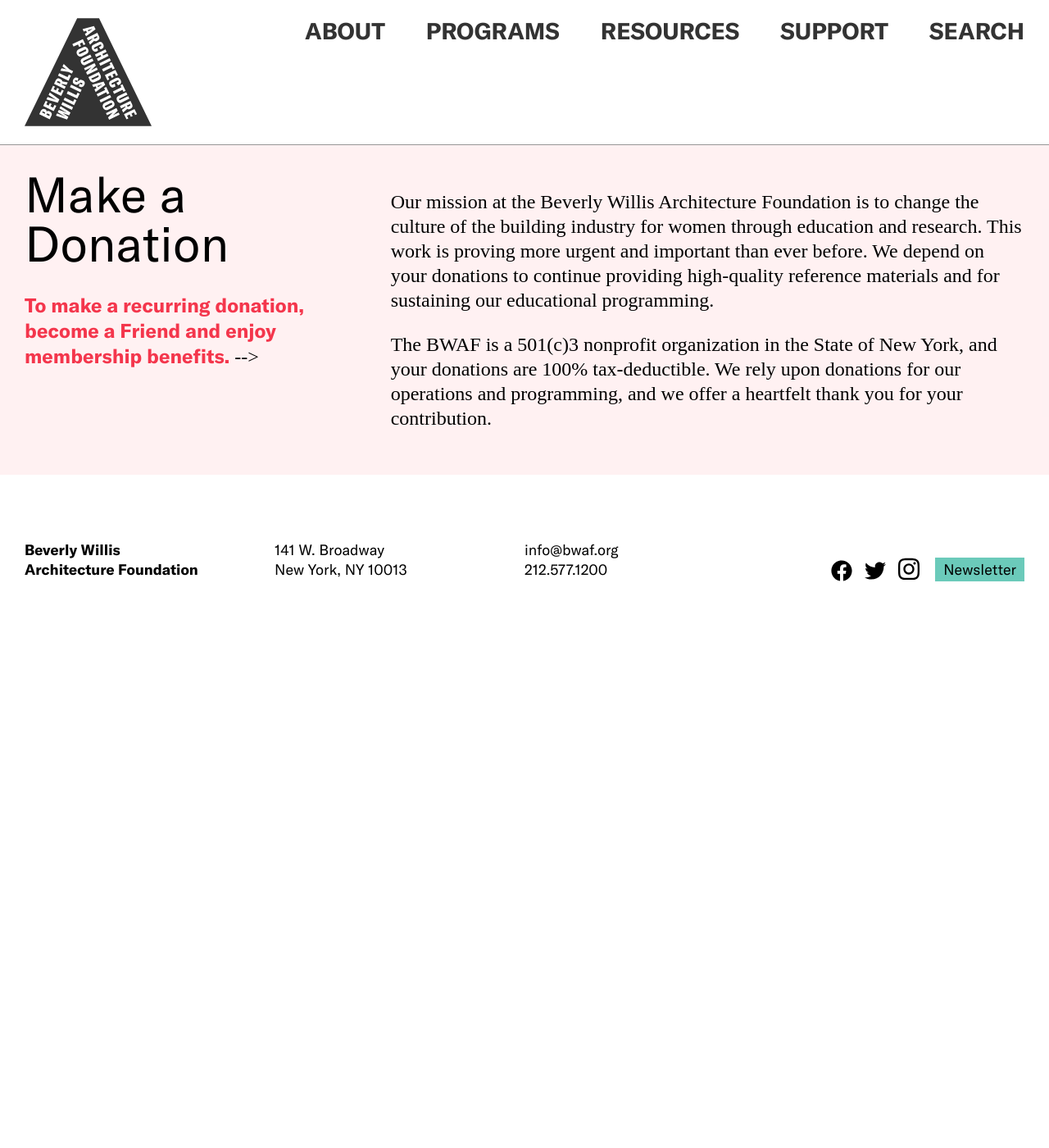
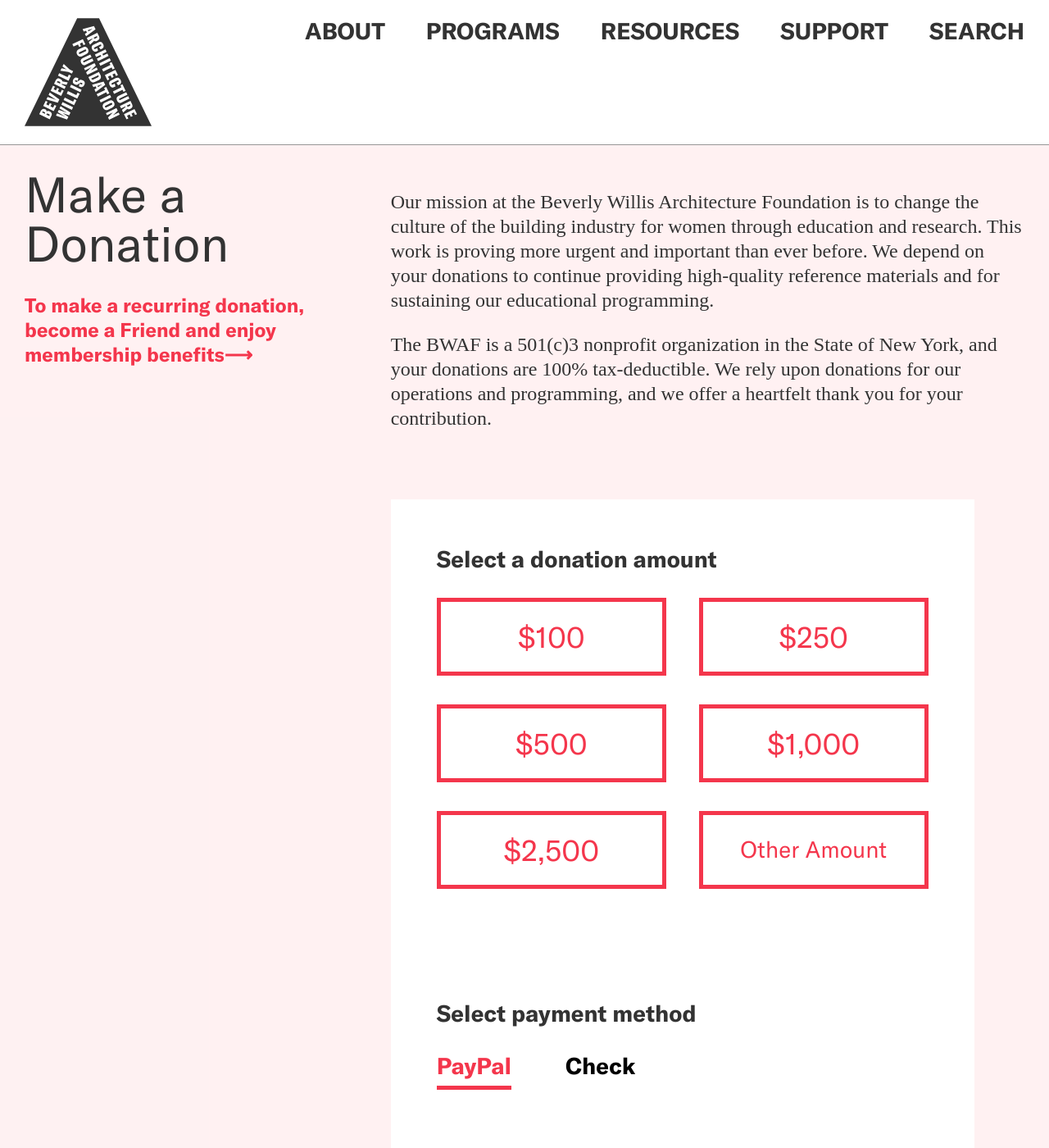
Before and after one commit to jengalas/bwaf-bbw, a Jekyll site: the page built from support.html, in a window 1280 px wide and 1400 px high. Shown: the whole window at 82% size. Built offline with Jekyll 4.4.1, drawn with Linux system fonts in a browser that asks for light colours; some web fonts are replaced; some of the changed text lies outside the part shown.

```diff
--- a/_config.yml
+++ b/_config.yml
@@ -30,7 +30,9 @@
   style: compressed
 cloudinary: "https://res.cloudinary.com/beverly-willis-architecture-foundation/image/upload"
 collections:
-  projects:
+  programs:
+    output: true
+  resources:
     output: true
 
 # Exclude from processing.
--- a/_data/nav.yaml
+++ b/_data/nav.yaml
@@ -27,7 +27,7 @@
   - label: Dynamic National Archive
     link: /
   - label: Film Collection
-    link: /
+    link: /resources/film-collection
   - label: Newsletter Archive
     link: /
   - label: Pioneering Women of American Architecture
--- a/assets/css/main.scss
+++ b/assets/css/main.scss
@@ -60,6 +60,7 @@
     font-size:24px;
     font-family: "William Text Regular";
     line-height:1.25;
+    color:#333333;
 }
 ul{
     list-style-type:none;
@@ -325,6 +326,9 @@
     > div:first-child{
         flex:4;
         margin-right:calc(var(--gutter)/2);
+        > *{
+            max-width:360px;
+        }
     }
     > div:nth-child(2){
         flex:8;
@@ -335,6 +339,7 @@
     }
     h1{
         margin-top:0px;
+        // max-width:400px;
     }
     .text-with-download{
         p{
@@ -491,6 +496,8 @@
     font-weight:bold;
     font-size:24px;
     line-height:30px;
+    display: inline-block;
+    // max-width:300px;
 }
 
 figcaption, .smallest{
@@ -509,3 +516,79 @@
 .support-page{
     background:#F4364C12;
 }
+
+.donation-block-inner{
+    background:white;
+    padding:56px;
+    max-width:600px;
+    margin-bottom:270px;
+    h2{
+        margin-top:0px;
+        position:static;
+        margin-bottom:30px;
+        color:#333333;
+    }
+    > div {
+        margin-bottom:100px;
+    }
+    .donation-buttons {
+        display:flex;
+        flex-wrap:wrap;
+        justify-content: space-between;
+        > div{
+            text-align:center;
+            border:5px solid var(--red);
+            color:var(--red);
+            padding:20px;
+            width:calc(50% - 70px);
+            font-size:36px;
+            font-family:'GT America', sans-serif;
+            margin-bottom:35px;
+            background:white;
+            cursor:pointer;
+        }
+        .btn-other span{
+            position: relative;
+            top: -4px;
+        }
+    }
+    .payment-buttons button{
+        margin-right:60px;
+        padding-bottom:7px;
+    }
+    .payment-buttons button.active{
+        color:var(--red);
+        border-bottom:5px solid var(--red);
+        background:transparent;
+    }
+    label{
+        position:fixed;
+        visibility:none;
+        left:-100px;
+        top:-100px;
+    }
+    input[type="text"]{
+        font-size:24px;
+        color:#333333;
+        border:0px;
+        border-bottom:5px solid var(--red);
+        padding:7px 0px;
+        width:100%;
+        margin-bottom:30px;
+    }
+    input[type="text"]:focus{
+        outline:none;
+    }
+    input[type="text"]::placeholder{
+        color:#333333;
+        font-family:'GT America', sans-serif;
+    }
+    button#donate-form--donate-btn{
+        background:var(--red);
+        color:white;
+        padding:20px 30px;
+        text-align:center;
+        margin: auto;
+        display: block;
+    }
+}
--- a/support.html
+++ b/support.html
@@ -7,12 +7,48 @@
     <div class="main-two-up">
         <div>
             <h1>Make a Donation</h1>
-            <a href="#" class="lefthand-link">To make a recurring donation, become a Friend and enjoy membership benefits.</a> -->
+            <a href="#" class="lefthand-link">To make a recurring donation, become a Friend and enjoy membership benefits⟶</a>
         </div>
         <div class="text-block">
             <p>Our mission at the Beverly Willis Architecture Foundation is to change the culture of the building industry for women through education and research. This work is proving more urgent and important than ever before. We depend on your donations to continue providing high-quality reference materials and for sustaining our educational programming.</p>
             <p>The BWAF is a 501(c)3 nonprofit organization in the State of New York, and your donations are 100% tax-deductible. We rely upon donations for our operations and programming, and we offer a heartfelt thank you for your contribution.</p>
         </div>
     </div>
+    <div class="main-two-up">
+        <div>
+        </div>
+        <div class="donation-block">
+            <div class="donation-block-inner">
+                <div>
+                    <h2><b>Select a donation amount</b></h2>
+                    <div class="donation-buttons">
+                        <div>$100</div>
+                        <div>$250</div>
+                        <div>$500</div>
+                        <div>$1,000</div>
+                        <div>$2,500</div>
+                        <div class="btn-other"><span class="h2">Other Amount</span></div>
+                    </div>
+                </div>
+                <div>
+                    <h2><b>Select payment method</b></h2>
+                    <div class="payment-buttons">
+                        <button class="h2 active"><b>PayPal</b></button>
+                        <button class="h2"><b>Check</b></button>
+                    </div>
+                </div>
+                <div>
+                    <h2><b>Enter your information</b></h2>
+                    <label for="firstname">First name</label>
+                    <input type="text" name="firstname" id="firstname" placeholder="First name"><br>
+                    <label for="firstname">Last name</label>
+                    <input type="text" name="lastname" id="lastname" placeholder="Last name"><br>
+                    <label for="firstname">Email address</label>
+                    <input type="text" name="emailaddress" id="emailaddress" placeholder="Email address"><br>
+                </div>
+                <button id="donate-form--donate-btn"><span class="h2"><b>Donate Now</b></span></button>
+            </div>
+        </div>
+    </div>
 
 </div>
```
Also changed, not shown: _resources/film-collection.md (added, +17 -0 lines), _programs/emerging-leaders.md (renamed from _projects/emerging-leaders.md), _programs/leadership-awards-gala.md (renamed from _projects/leadership-awards-gala.md).
